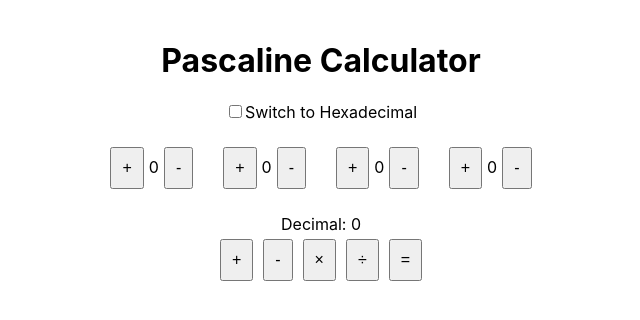
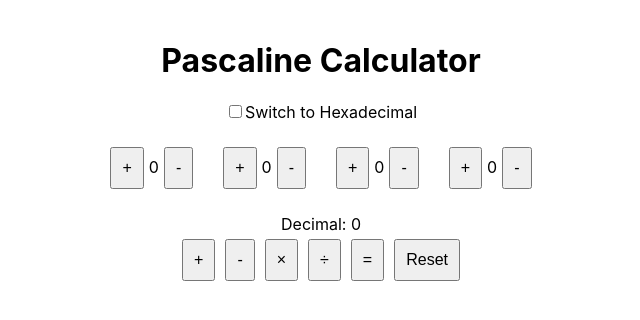
Before and after one commit to 1meatloaf/pascaline-simulator, a React (Create React App) app: page / in a window 1280 px wide. Shown: the top 320 px of the page, without its empty margins (319-959 px from the left). Built offline with nearby package versions, Linux system fonts and the light colour scheme.

Commit message:
fea(update-reset):

```diff
--- a/src/App.css
+++ b/src/App.css
@@ -27,6 +27,11 @@
   display: flex;
   justify-content: center;
   margin: 20px;
+  transition: opacity 0.5s ease;
+}
+
+.wheels.resseting {
+  opacity: 0,5;
 }
 
 .wheel {
--- a/src/App.js
+++ b/src/App.js
@@ -11,6 +11,7 @@ const App = () => {
   const [accumulator, setAccumulator] = useState(0);
   const [wheels, setWheels] = useState([0, 0, 0, 0]);
   const [activeWheel, setActiveWheel] = useState(null);
+  const [isResetting, setIsResetting] = useState(false);
 
   const toggleMode = () => {
     setMode((prevMode) => (prevMode === 'decimal' ? 'hex' : 'decimal'));
@@ -56,11 +57,27 @@ const App = () => {
     setWheels([0, 0, 0, 0]);
   };
 
+  const resetMachine = () => {
+    setIsResetting(true);
+    const maxValue = mode === 'decimal' ? 9 :15;
+    setWheels([maxValue, maxValue, maxValue, maxValue]);;
+
+    // const wheelsElements = document.querySelector('.wheels');
+    // wheelsElements.classlist.add('reseting');
+
+  setTimeout(() => {
+    setWheels([0, 0, 0, 0]);
+    setAccumulator(0);
+    setIsResetting(false);
+  }, 500);
+
+};
+
   return (
     <div className="App">
       <h1>Pascaline Calculator</h1>
       <ModeSwitch mode={mode} toggleMode={toggleMode} />
-      <div className="wheels">
+      <div className="wheels ${isResetting ? 'resetting' : ''}">
         {wheels.map((value, index) => (
           <Wheel
             key={index}
@@ -71,7 +88,7 @@ const App = () => {
         ))}
       </div>
       <Display value={accumulator} mode={mode} />
-      <OperationsPanel onOperation={performOperation} />
+      <OperationsPanel onOperation={performOperation} onReset={resetMachine}/>
       {mode === 'hex' && <ColorPreview hexValue={accumulator.toString(16).padStart(6, '0')} />}
     </div>
   );
--- a/src/components/OperationsPanel.js
+++ b/src/components/OperationsPanel.js
@@ -1,6 +1,6 @@
 import React from 'react';
 
-const OperationsPanel = ({ onOperation }) => {
+const OperationsPanel = ({ onOperation, onReset }) => {
   return (
     <div className="operations-grid">
       <button onClick={() => onOperation('add')}>+</button>
@@ -8,6 +8,7 @@ const OperationsPanel = ({ onOperation }) => {
       <button onClick={() => onOperation('multiply')}>×</button>
       <button onClick={() => onOperation('divide')}>÷</button>
       <button onClick={() => onOperation('equals')}>=</button>
+      <button onClick={onReset}>Reset</button>
     </div>
   );
 };
```
